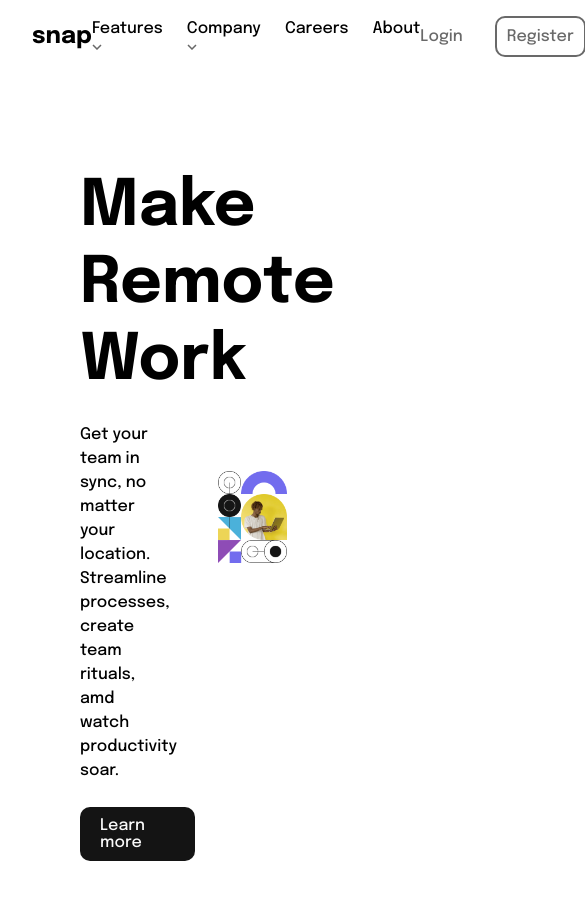
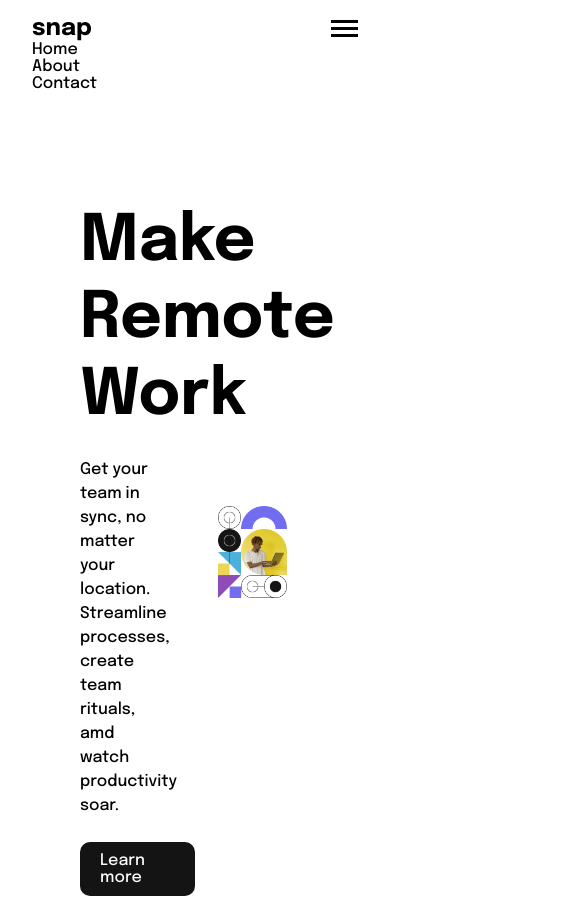
Before and after one commit to WadieBenabdouh/intro-section-with-dropdown-navigation-main, a website built with Parcel: page src/index.html in a window 390 px wide. Shown: the top 899 px of the page, 585 px wide, since content can reach past the window. Built offline with nearby package versions, Linux system fonts and the light colour scheme.

Commit message:
burgring

```diff
--- a/src/index.html
+++ b/src/index.html
@@ -1,5 +1,6 @@
 <!DOCTYPE html>
 <html lang="en">
+
 <head>
     <meta charset="UTF-8">
     <meta http-equiv="X-UA-Compatible" content="IE=edge">
@@ -18,12 +19,12 @@
     <header>
         <div class="brand-links">
             <h2>snap</h2>
-
-            <nav>
+            <nav class="desktop-nav">
                 <ul class="hot-links">
                     <!-- FEATURES -->
                     <li>
-                        <a href="#">Features <img class="svg-arrow" src="images/icon-arrow-down.svg" alt="icon arrow down"></a>
+                        <a href="#">Features <img class="svg-arrow" src="images/icon-arrow-down.svg"
+                                alt="icon arrow down"></a>
                         <div class="dropdown">
                             <ul>
                                 <li><a href="#">
@@ -47,7 +48,8 @@
                     </li>
                     <!-- COMPANY -->
                     <li>
-                        <a href="#">Company <img class="svg-arrow" src="images/icon-arrow-down.svg" alt="icon arrow down"></a>
+                        <a href="#">Company <img class="svg-arrow" src="images/icon-arrow-down.svg"
+                                alt="icon arrow down"></a>
                         <div class="dropdown">
                             <ul>
                                 <li><a href="#">History</a></li>
@@ -62,6 +64,7 @@
                 </ul>
             </nav>
         </div>
+        <!-- LOGINS -->
         <div class="logins">
             <nav>
                 <ul>
@@ -70,15 +73,35 @@
                 </ul>
             </nav>
         </div>
+
+        <!-- BURGER -->
+        <button id="menu-toggle" aria-label="Menu">
+            <span></span>
+            <span></span>
+            <span></span>
+        </button>
+        <!-- BURGER END -->
+
     </header>
     <!-- HEADER END -->
+
+    <!-- MOBILE NAV -->
+    <nav class="mobile-nav">
+        <ul>
+            <li><a href="#">Home</a></li>
+            <li><a href="#">About</a></li>
+            <li><a href="#">Contact</a></li>
+        </ul>
+    </nav>
+    <!-- MOBILE NAV END-->
 
     <!-- MAIN -->
     <main>
         <div class="text-overlay">
             <div class="content">
                 <h1>Make Remote Work</h1>
-                <p>Get your team in sync, no matter your location. Streamline processes, create team rituals, amd watch productivity soar.</p>
+                <p>Get your team in sync, no matter your location. Streamline processes, create team rituals, amd watch
+                    productivity soar.</p>
                 <a href="#">Learn more</a>
             </div>
             <div class="partners">
--- a/src/scss/main.scss
+++ b/src/scss/main.scss
@@ -186,3 +186,41 @@ main{
         }
     }
 }
+
+/* --------media-queries-------- */
+@media screen and (max-width:768px){
+    // header
+    header{
+
+        .brand-links{
+            nav{
+                display: none;
+            }
+        }
+        .logins{
+            nav{
+                display: none;
+            }
+        }
+
+        #menu-toggle{
+            display: flex;
+            flex-direction: column;
+            align-items: center;
+            background: transparent;
+            border: none;
+            cursor: pointer;
+            gap: 4px;
+
+            span {
+                display: block;
+                height: 3px;
+                background: #000;
+                width: 2em;
+                color: red;
+              }
+        }
+    }
+
+
+}
```
Also changed, not shown: dist/index.html, 3 other files. Lines whose indentation alone changed are shown as unchanged.
